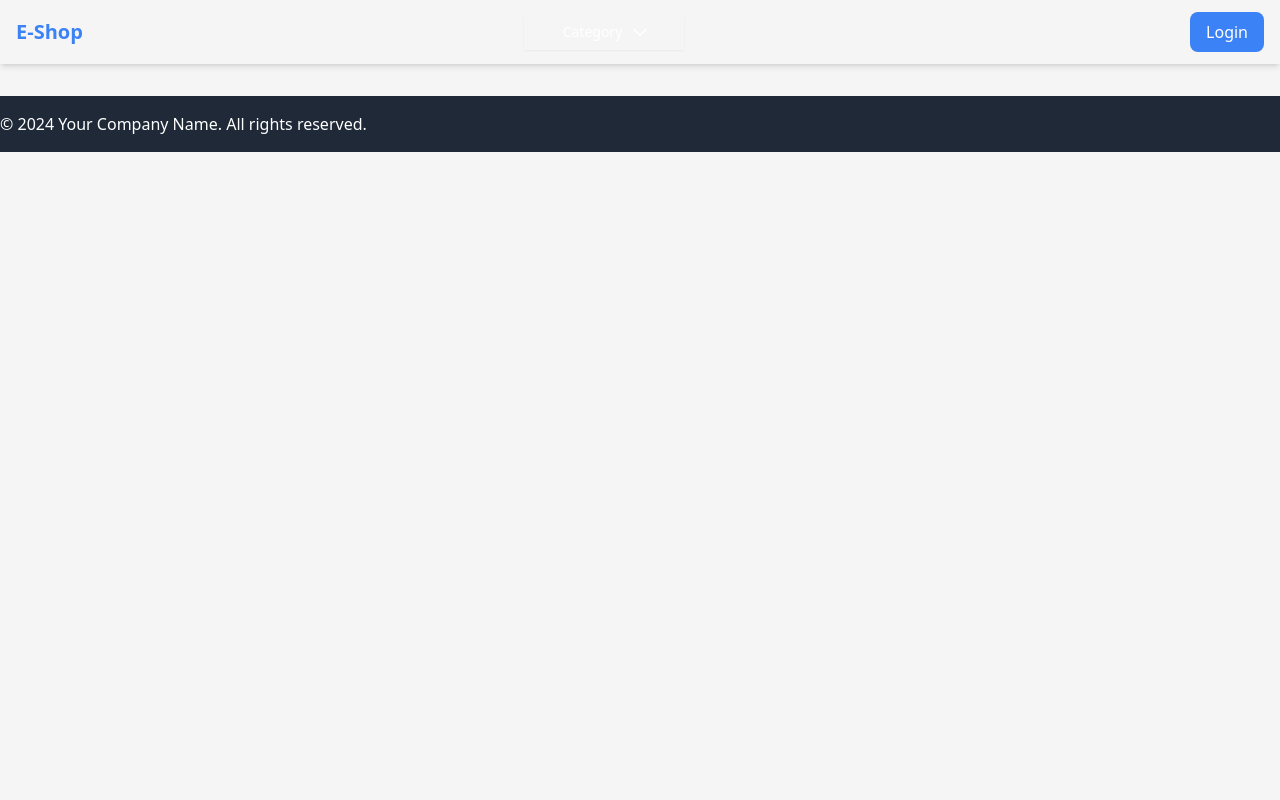
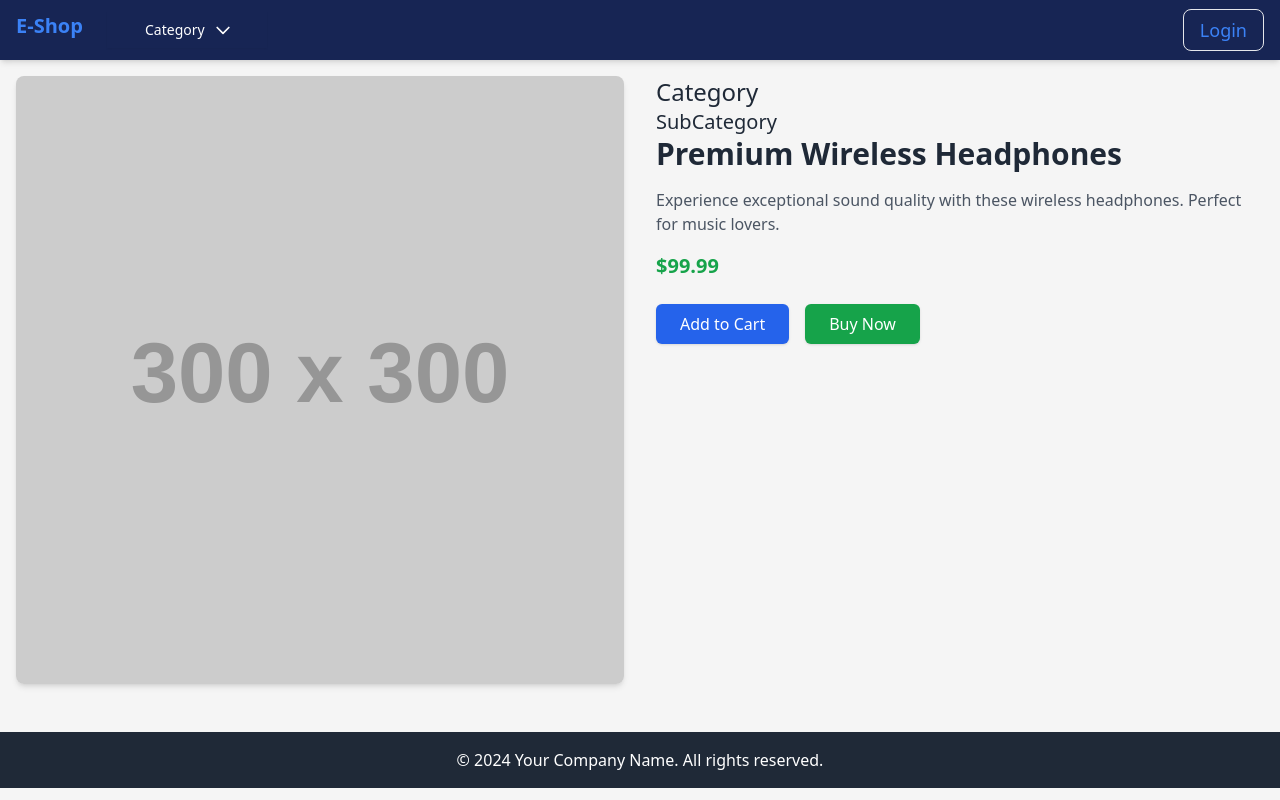
Before and after one commit to mayu-code/FrontEnd_ecommeerce, a React (Vite) app: page /productDetails in a window 1280 px wide. Built offline with nearby package versions, Linux system fonts and the light colour scheme.

Commit message:
nav and product detail page done

```diff
--- a/src/conponents/product/ProductCard.jsx
+++ b/src/conponents/product/ProductCard.jsx
@@ -1,7 +1,7 @@
 // src/components/ProductCard.jsx
 import axios from "axios";
 import React from "react";
-import { useNavigate } from "react-router-dom";
+import { Link, useNavigate } from "react-router-dom";
 import { API_BASE_URL } from "../../config/api";
 
 const ProductCard = ({ product }) => {
@@ -10,7 +10,7 @@ const ProductCard = ({ product }) => {
 
   const addCartHandler = async () => {
 
-    if(jwt==null){
+    if (jwt == null) {
       navigate("/login");
     }
 
@@ -31,7 +31,7 @@ const ProductCard = ({ product }) => {
   };
 
   const addOrderHandler = async () => {
-    if(jwt==null){
+    if (jwt == null) {
       navigate("/login");
     }
     try {
@@ -53,11 +53,15 @@ const ProductCard = ({ product }) => {
 
   return (
     <div className="border rounded-lg shadow-md p-4 bg-white hover:shadow-lg transition">
+      <Link
+        to={"/productDetails"}
+      >
         <img
           src={product.imgUrl}
           alt={product.name}
           className="w-full h-40 object-cover rounded-t-lg"
         />
+      </Link>
       <div className="mt-4">
         <h3 className="text-lg font-semibold">{product.name}</h3>
         <p className="text-gray-600 text-sm">{product.features}</p>
--- a/src/pages/Footer.jsx
+++ b/src/pages/Footer.jsx
@@ -3,7 +3,7 @@ import { Link } from 'react-router-dom';
 const Footer = () => {
     return (
         <footer className="bg-gray-800 text-white py-4 mt-8">
-            <div className="container mx-auto flex justify-between items-center">
+            <div className="container mx-auto flex justify-center items-center">
                 <div>
                     <p>&copy; {new Date().getFullYear()} Your Company Name. All rights reserved.</p>
                 </div>
--- a/src/pages/Home.jsx
+++ b/src/pages/Home.jsx
@@ -13,6 +13,7 @@ import { GetUserProfile } from '../redux/auth/auth.action'
 import Footer from './Footer'
 
 import UpdateProfile from '../conponents/auth/UpdateProfile'
+import ProductDetail from './Product/ProductDetail'
 
 
 function Home() {
@@ -30,7 +31,7 @@ function Home() {
       <div>
         {
           auth.user ?
-            <UserNav />  :  <Nav />}
+            <UserNav /> : <Nav />}
       </div>
       <div>
         <Routes>
@@ -38,6 +39,7 @@ function Home() {
           <Route path="/login" element={<Login />} />
           <Route path="/register" element={<Register />} />
           <Route path="/selectproduct" element={<SelectedProduct />} />
+          <Route path="/productDetails" element={<ProductDetail />} />
           {auth.user != null ? (
             <>
               <Route path="/user/profile" element={<Profile />} />
@@ -52,7 +54,7 @@ function Home() {
 
       </div>
 
-       <Footer />
+      <Footer />
 
     </div>
   );
--- a/src/pages/Product/ProductDetail.jsx
+++ b/src/pages/Product/ProductDetail.jsx
@@ -1,11 +1,51 @@
-import React from 'react'
+import React from "react";
 
-function ProductDetail() {
+const ProductDetail = () => {
+  // Dummy product data
+  const product = {
+    id: "1",
+    name: "Premium Wireless Headphones",
+    description:
+      "Experience exceptional sound quality with these wireless headphones. Perfect for music lovers.",
+    price: "99.99",
+    imageUrl: "https://via.placeholder.com/300", // Replace with a real image URL
+  };
+
   return (
-    <>
-    <div>ProductDetails</div>
-    </>
-  )
-}
+    <div className="max-w-7xl mx-auto p-4">
+      <div className="grid grid-cols-1 md:grid-cols-2 gap-8">
+        {/* Product Image */}
+        <div>
+          <img
+            src={product.imageUrl}
+            alt={product.name}
+            className="w-full rounded-lg shadow-md"
+          />
+        </div>
+        {/* Product Details */}
+        <div>
+          <h4 className="text-2xl text-gray-800">Category</h4>
+          <h3 className="text-xl text-gray-800">SubCategory</h3>
+          <h1 className="text-3xl font-bold text-gray-800">{product.name}</h1>
+          <p className="mt-4 text-gray-600">{product.description}</p>
+          <div className="mt-4">
+            <span className="text-xl font-semibold text-green-600">
+              ${product.price}
+            </span>
+          </div>
+          {/* Add to Cart & Buy Now */}
+          <div className="mt-6 flex space-x-4">
+            <button className="bg-blue-600 text-white px-6 py-2 rounded-md shadow hover:bg-blue-700">
+              Add to Cart
+            </button>
+            <button className="bg-green-600 text-white px-6 py-2 rounded-md shadow hover:bg-green-700">
+              Buy Now
+            </button>
+          </div>
+        </div>
+      </div>
+    </div>
+  );
+};
 
-export default ProductDetail
+export default ProductDetail;
--- a/src/pages/normal/HomePage.jsx
+++ b/src/pages/normal/HomePage.jsx
@@ -7,13 +7,13 @@ import axios from "axios";
 const HomePage = () => {
   // Sample product data
   const [products, setProducts] = useState([]);
-  const [loader,setLoading]  = useState(true);
+  const [loader, setLoading] = useState(true);
 
   // Simulate fetching data (could be replaced with an API call)
 
-  useEffect(()=>{
+  useEffect(() => {
     loadProducts();
-  },[])
+  }, [])
 
   const loadProducts = async () => {
     const result = await axios.get(`${API_BASE_URL}/home/allProduct`);
--- a/src/pages/normal/Nav.jsx
+++ b/src/pages/normal/Nav.jsx
@@ -4,11 +4,13 @@ import { Link } from "react-router-dom";
 import CategorySelector from "../../conponents/product/CategorySelector";
 import { useDispatch, useSelector } from "react-redux";
 import { GetUserProfile } from "../../redux/auth/auth.action";
+import { FontAwesomeIcon } from "@fortawesome/react-fontawesome";
+import { faL } from "@fortawesome/free-solid-svg-icons";
 
 const Nav = () => {
 
 
-  const {auth} = useSelector(store=>store)
+  const { auth } = useSelector(store => store)
   const dispatch = useDispatch()
   const jwt = localStorage.getItem("jwt")
 
@@ -19,21 +21,32 @@ const Nav = () => {
   }, [jwt])
 
   return (
-    <nav className="shadow-md">
+    <nav className="bg-blue-950 shadow-md">
       <div className="container mx-auto px-4 py-3 flex items-center justify-between">
+        <div>
+          <div className="flex flex-row gap-6">
+
             {/* Logo */}
             <Link to="/" className="text-xl font-bold text-blue-500">
               E-Shop
             </Link>
-            <CategorySelector/>
+
+            <CategorySelector />
+
+          </div>
+        </div>
+        <div className="flex flex-row space-x-2">
 
           {/* Login Button */}
+          <div>
             <Link
               to="/login"
-          className="bg-blue-500 text-white px-4 py-2 rounded-lg hover:bg-blue-600"
+              className="text-blue-500 px-4 py-2 text-lg bg-transparent border rounded-lg hover:text-blue-600"
             >
               Login
             </Link>
+          </div>
+        </div>
       </div>
     </nav>
   );
--- a/src/pages/normal/UserNav.jsx
+++ b/src/pages/normal/UserNav.jsx
@@ -24,7 +24,7 @@ const UserNav = () => {
     <nav className="bg-blue-950 shadow-md">
       <div className="container mx-auto px-4 py-3 flex items-center justify-between">
         <div>
-          <div className="flex flex-row gap-3">
+          <div className="flex flex-row gap-6">
 
             {/* Logo */}
             <Link to="/" className="text-xl font-bold text-blue-500">
```
Lines whose indentation alone changed are shown as unchanged.
